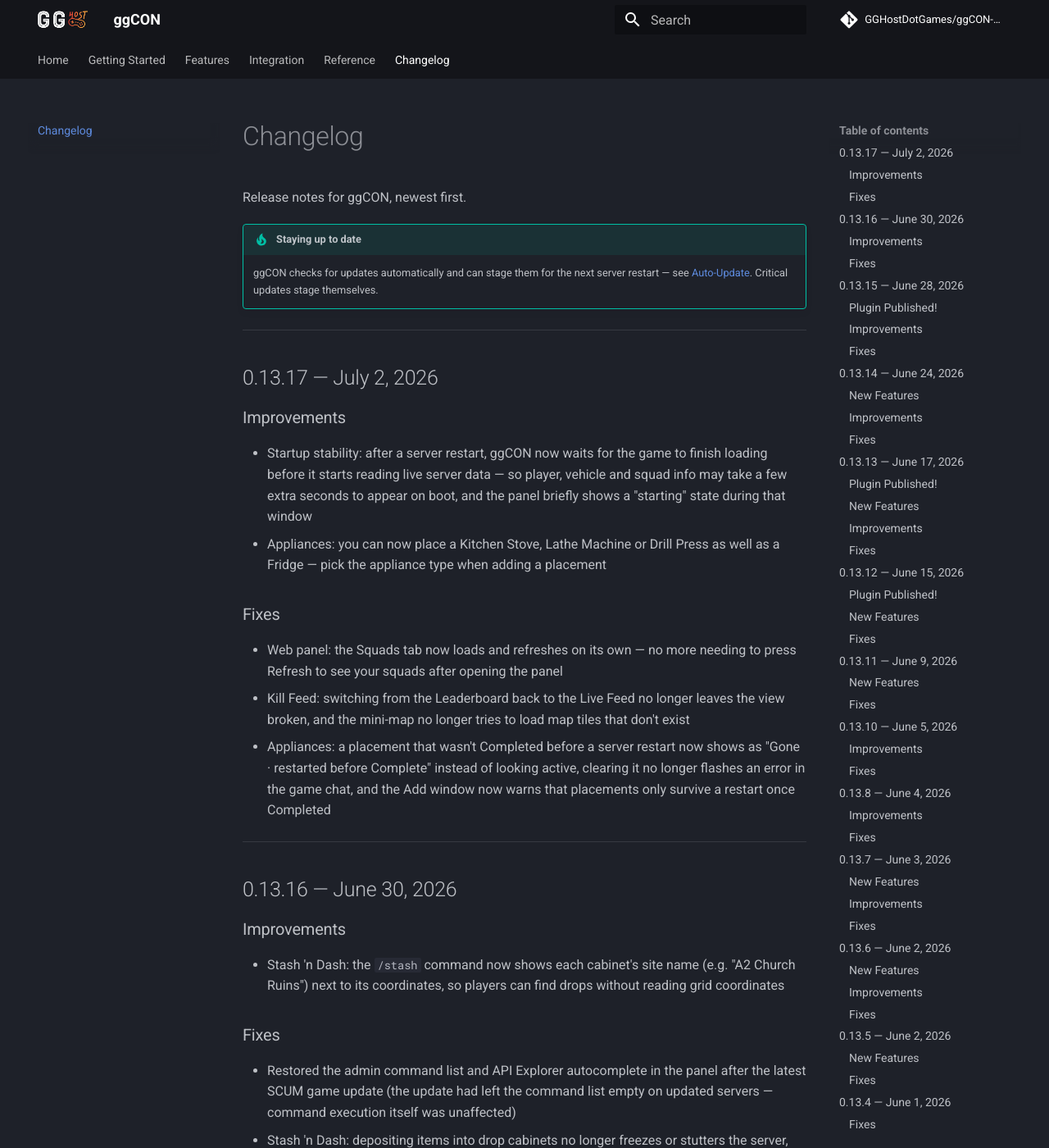
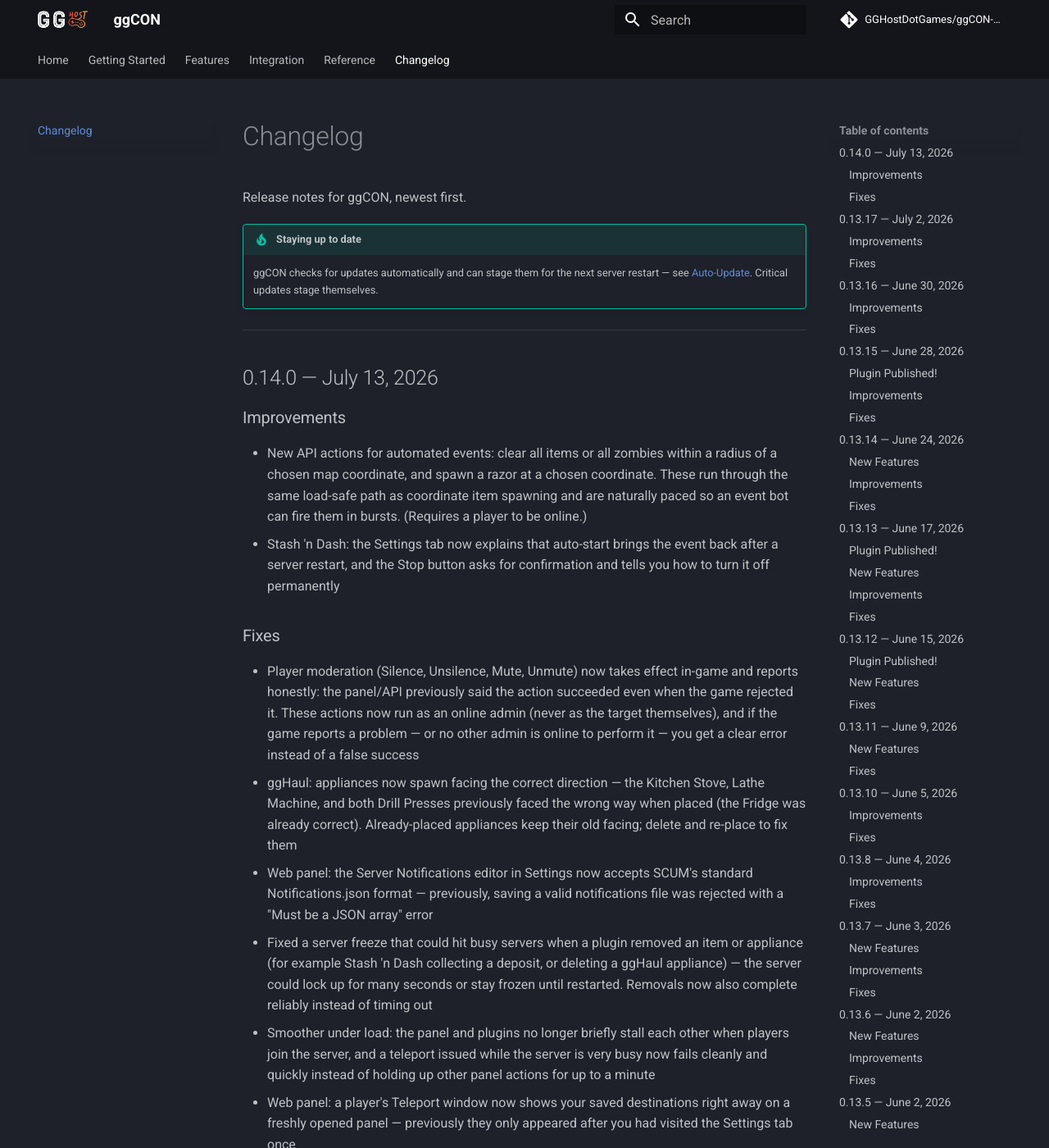
Before and after one commit to GGHostDotGames/ggCON-docs, an MkDocs documentation site: the page built from docs/changelog.md, in a window 1280 px wide and 1400 px high. Shown: the whole window at 82% size. Built offline with MkDocs 1.6.1 and Material for MkDocs 9.7.7, drawn with Linux system fonts in a browser that asks for light colours; comment, search, counter and statistics services are not loaded; some of the changed text lies outside the part shown.

Commit message:
Changelog: v0.14.0
Co-Authored-By: Claude <noreply@anthropic.com>

```diff
--- a/docs/changelog.md
+++ b/docs/changelog.md
@@ -4,6 +4,23 @@ Release notes for ggCON, newest first.
 
 !!! tip "Staying up to date"
     ggCON checks for updates automatically and can stage them for the next server restart — see [Auto-Update](auto-update.md). Critical updates stage themselves.
+
+---
+
+## 0.14.0 — July 13, 2026
+
+### Improvements
+- New API actions for automated events: clear all items or all zombies within a radius of a chosen map coordinate, and spawn a razor at a chosen coordinate. These run through the same load-safe path as coordinate item spawning and are naturally paced so an event bot can fire them in bursts. (Requires a player to be online.)
+- Stash 'n Dash: the Settings tab now explains that auto-start brings the event back after a server restart, and the Stop button asks for confirmation and tells you how to turn it off permanently
+
+### Fixes
+- Player moderation (Silence, Unsilence, Mute, Unmute) now takes effect in-game and reports honestly: the panel/API previously said the action succeeded even when the game rejected it. These actions now run as an online admin (never as the target themselves), and if the game reports a problem — or no other admin is online to perform it — you get a clear error instead of a false success
+- ggHaul: appliances now spawn facing the correct direction — the Kitchen Stove, Lathe Machine, and both Drill Presses previously faced the wrong way when placed (the Fridge was already correct). Already-placed appliances keep their old facing; delete and re-place to fix them
+- Web panel: the Server Notifications editor in Settings now accepts SCUM's standard Notifications.json format — previously, saving a valid notifications file was rejected with a "Must be a JSON array" error
+- Fixed a server freeze that could hit busy servers when a plugin removed an item or appliance (for example Stash 'n Dash collecting a deposit, or deleting a ggHaul appliance) — the server could lock up for many seconds or stay frozen until restarted. Removals now also complete reliably instead of timing out
+- Smoother under load: the panel and plugins no longer briefly stall each other when players join the server, and a teleport issued while the server is very busy now fails cleanly and quickly instead of holding up other panel actions for up to a minute
+- Web panel: a player's Teleport window now shows your saved destinations right away on a freshly opened panel — previously they only appeared after you had visited the Settings tab once
+- ggHaul: removing a placed appliance now reliably takes it out of the world, instead of sometimes leaving it in-game while it disappears from the panel. If no players are online, removal now tells you to try again once someone is connected (rather than losing track of the appliance) — appliances removed this way also stay gone after a server restart
 
 ---
 
```
